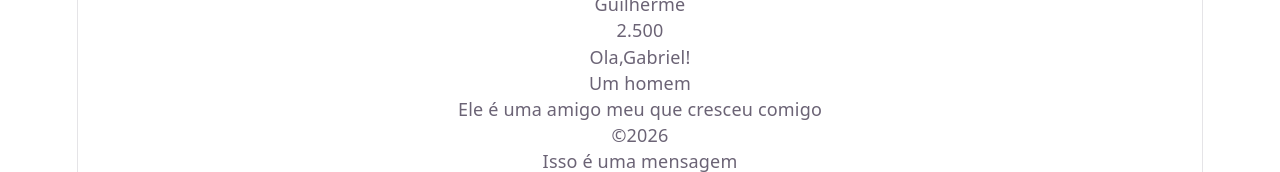
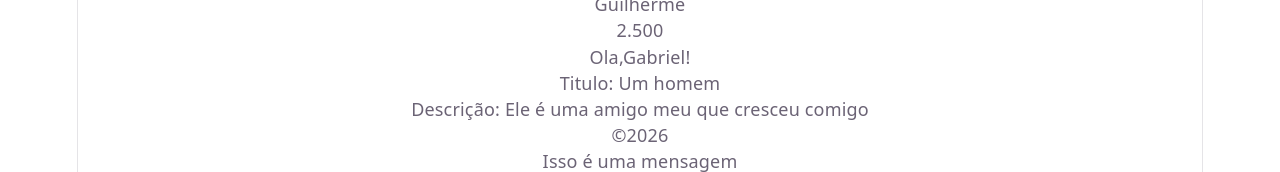
Before and after one commit to Dossantos003/Exercicios_React_Props_Lista01, a React (Vite) app: page / in a window 1280 px wide. Shown: the part 1041-1213 px from the top of the page. Built offline with nearby package versions, Linux system fonts and the light colour scheme.

Commit message:
Update CardSimples component to include labels

```diff
--- a/src/CardSimples/CardSimples.jsx
+++ b/src/CardSimples/CardSimples.jsx
@@ -1,8 +1,8 @@
 function CardSimples(props){
     return(
             <div>
-                <p>{props.titulo}</p>
-                <p>{props.descricao}</p>
+                <p>Titulo: {props.titulo}</p>
+                <p>Descrição: {props.descricao}</p>
             </div>
     )
 }
```
